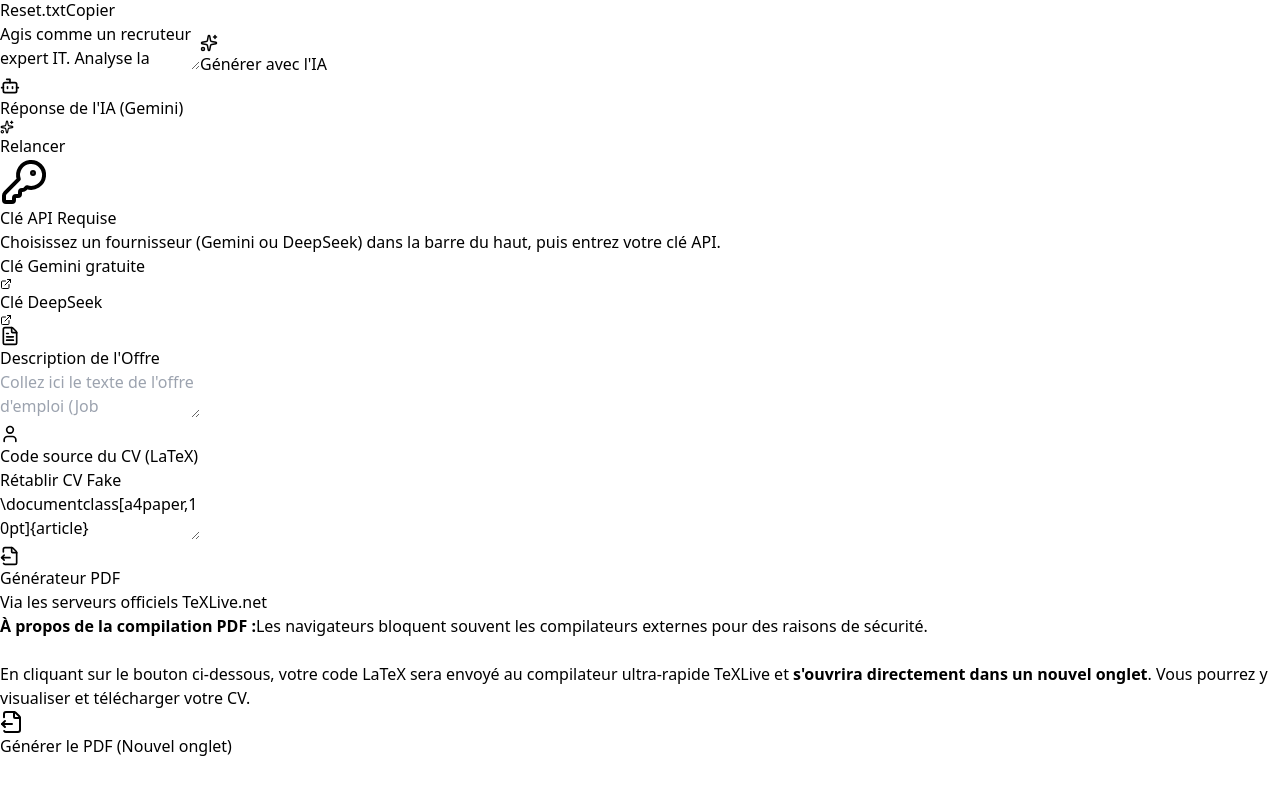
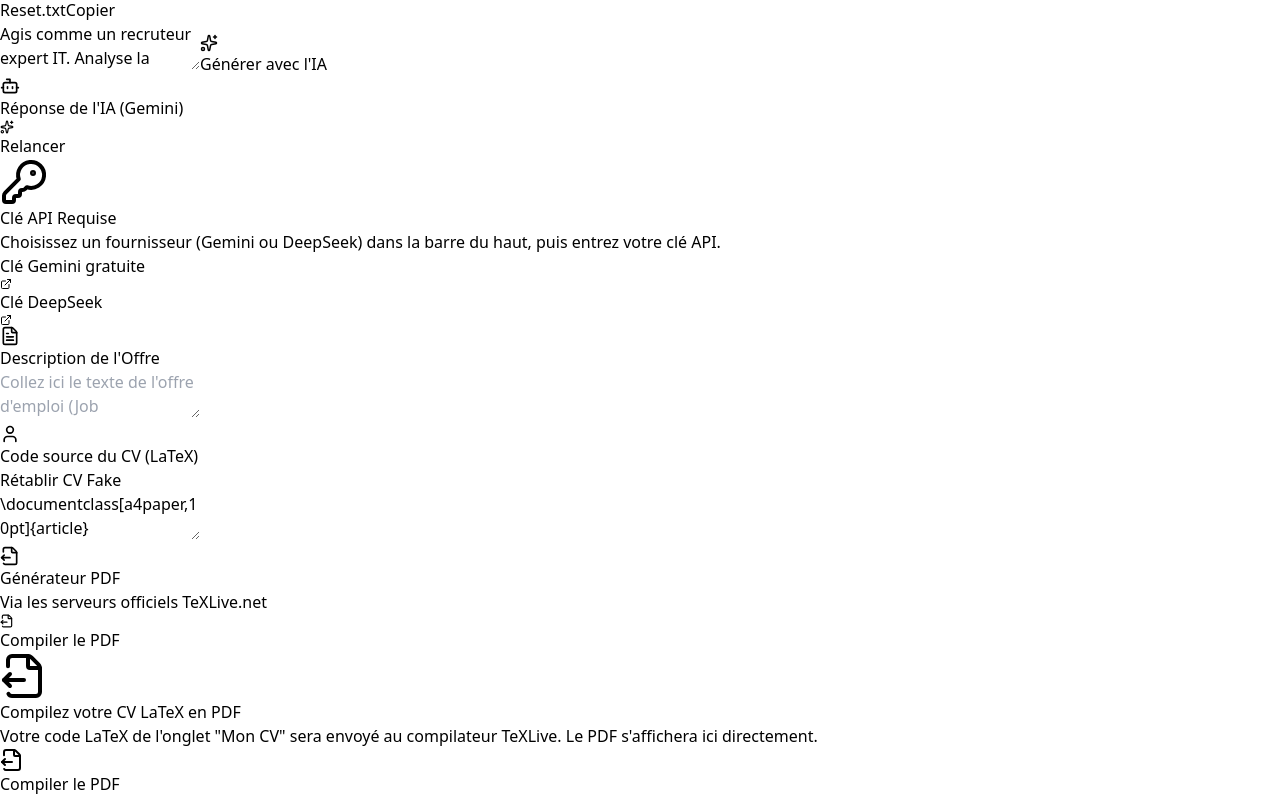
Before and after one commit to azzouzioussama/ultimate-job-tool, a React (Vite) app: page / in a window 1280 px wide. Shown: the part 504-1300 px from the top of the page. Before the commit the page ends 1262 px from the top, so only its background shows below. Built offline with nearby package versions, Linux system fonts and the light colour scheme.

Commit message:
feat: replace external PDF form submission with integrated fetch-based compilation and preview viewer

```diff
--- a/src/App.jsx
+++ b/src/App.jsx
@@ -223,9 +223,10 @@ export default function App() {
   const [aiResponse, setAiResponse] = useState('');
   const [isAiLoading, setIsAiLoading] = useState(false);
 
-  // PDF Form Ref
-  const pdfFormRef = useRef(null);
+  // PDF State
+  const [pdfBlobUrl, setPdfBlobUrl] = useState(null);
   const [isPdfLoading, setIsPdfLoading] = useState(false);
+  const [pdfError, setPdfError] = useState('');
 
   // Handle Template Selection
   useEffect(() => {
@@ -353,14 +354,57 @@ export default function App() {
     }
   };
 
-  // --- PDF Compilation Trigger ---
-  const compilePDF = () => {
-    if (pdfFormRef.current) {
-      setIsPdfLoading(true);
-      pdfFormRef.current.submit();
-      // Hide loader after a short delay since it opens in a new tab
-      setTimeout(() => setIsPdfLoading(false), 2000);
+  // --- PDF Compilation via fetch ---
+  const compilePDF = async () => {
+    setIsPdfLoading(true);
+    setPdfError('');
+    // Revoke old blob URL to free memory
+    if (pdfBlobUrl) URL.revokeObjectURL(pdfBlobUrl);
+    setPdfBlobUrl(null);
+
+    try {
+      const formData = new FormData();
+      formData.append('filecontents[]', cvContent);
+      formData.append('filename[]', 'document.tex');
+      formData.append('engine', 'pdflatex');
+      formData.append('return', 'pdf');
+
+      const response = await fetch('https://texlive.net/cgi-bin/latexcgi', {
+        method: 'POST',
+        body: formData
+      });
+
+      if (!response.ok) {
+        throw new Error(`Erreur serveur (${response.status})`);
+      }
+
+      const contentType = response.headers.get('content-type') || '';
+      const blob = await response.blob();
+
+      if (!contentType.includes('pdf')) {
+        // Server returned an error page (HTML/text) instead of PDF
+        const text = await blob.text();
+        throw new Error('La compilation a échoué. Vérifiez votre code LaTeX.\n\n' + text.slice(0, 500));
+      }
+
+      const url = URL.createObjectURL(blob);
+      setPdfBlobUrl(url);
+      showToast('PDF compilé avec succès !');
+    } catch (error) {
+      setPdfError(error.message);
+      showToast('Erreur de compilation PDF.');
+    } finally {
+      setIsPdfLoading(false);
     }
+  };
+
+  const downloadPDF = () => {
+    if (!pdfBlobUrl) return;
+    const a = document.createElement('a');
+    a.href = pdfBlobUrl;
+    a.download = 'cv_compiled.pdf';
+    a.click();
+    showToast('PDF téléchargé !');
   };
 
   return (
@@ -569,34 +613,70 @@ export default function App() {
                 <h2 className="text-lg font-semibold flex items-center gap-2"><FileOutput size={20} className="text-slate-500" /> Générateur PDF</h2>
                 <p className="text-xs text-slate-500 mt-1">Via les serveurs officiels TeXLive.net</p>
              </div>
+             <div className="flex gap-2">
+               {pdfBlobUrl && (
+                 <button onClick={downloadPDF} className="px-3 py-1.5 text-xs font-medium text-white bg-green-600 rounded-lg hover:bg-green-700 flex items-center gap-2">
+                   <Download size={14} /> Télécharger PDF
+                 </button>
+               )}
+               <button
+                 onClick={compilePDF}
+                 disabled={isPdfLoading}
+                 className="px-3 py-1.5 text-xs font-medium text-white bg-red-600 rounded-lg hover:bg-red-700 disabled:opacity-50 flex items-center gap-2"
+               >
+                 {isPdfLoading ? <Loader2 size={14} className="animate-spin" /> : <FileOutput size={14} />}
+                 {pdfBlobUrl ? 'Recompiler' : 'Compiler le PDF'}
+               </button>
+             </div>
           </div>
 
-          <div className="flex-grow bg-slate-50 flex flex-col items-center justify-center p-6 text-center">
-            {/* Hidden form - Notice target="_blank" to force a new tab! */}
-            <form ref={pdfFormRef} target="_blank" action="https://texlive.net/cgi-bin/latexcgi" method="POST" encType="multipart/form-data" className="hidden">
-              <input type="hidden" name="filecontents[]" value={cvContent} />
-              <input type="hidden" name="filename[]" value="document.tex" />
-              <input type="hidden" name="engine" value="pdflatex" />
-              <input type="hidden" name="return" value="pdf" />
-            </form>
+          <div className="flex-grow bg-slate-50 flex flex-col">
+            {/* Loading State */}
+            {isPdfLoading && (
+              <div className="flex-grow flex flex-col items-center justify-center text-red-600 space-y-3">
+                <Loader2 size={40} className="animate-spin" />
+                <p className="text-sm font-medium animate-pulse">Compilation en cours...</p>
+                <p className="text-xs text-slate-500">Cela peut prendre quelques secondes</p>
+              </div>
+            )}
 
-            <div className="max-w-md space-y-6">
-              <div className="bg-blue-50 text-blue-800 p-5 rounded-xl border border-blue-100 text-sm leading-relaxed text-left">
-                <strong className="block mb-2 font-bold text-blue-900">À propos de la compilation PDF :</strong>
-                Les navigateurs bloquent souvent les compilateurs externes pour des raisons de sécurité.
-                <br/><br/>
-                En cliquant sur le bouton ci-dessous, votre code LaTeX sera envoyé au compilateur ultra-rapide TeXLive et <strong>s'ouvrira directement dans un nouvel onglet</strong>. Vous pourrez y visualiser et télécharger votre CV.
+            {/* Error State */}
+            {pdfError && !isPdfLoading && (
+              <div className="flex-grow flex items-center justify-center p-6">
+                <div className="max-w-lg bg-red-50 text-red-800 p-5 rounded-xl border border-red-200 text-sm">
+                  <strong className="block mb-2 font-bold">❌ Erreur de compilation</strong>
+                  <pre className="text-xs whitespace-pre-wrap font-mono mt-2 max-h-48 overflow-y-auto">{pdfError}</pre>
+                </div>
               </div>
+            )}
 
-              <button
-                onClick={compilePDF}
-                disabled={isPdfLoading}
-                className="w-full py-4 text-base font-bold text-white bg-red-600 rounded-xl hover:bg-red-700 disabled:opacity-50 flex items-center justify-center gap-3 shadow-lg shadow-red-200 transition-all active:scale-[0.98]"
-              >
-                {isPdfLoading ? <Loader2 size={24} className="animate-spin" /> : <FileOutput size={24} />}
-                Générer le PDF (Nouvel onglet)
-              </button>
-            </div>
+            {/* PDF Viewer */}
+            {pdfBlobUrl && !isPdfLoading && (
+              <iframe
+                src={pdfBlobUrl}
+                className="flex-grow w-full border-none"
+                title="PDF Preview"
+              />
+            )}
+
+            {/* Empty State */}
+            {!pdfBlobUrl && !isPdfLoading && !pdfError && (
+              <div className="flex-grow flex flex-col items-center justify-center p-6 text-center">
+                <div className="max-w-md space-y-6">
+                  <FileOutput size={48} className="text-slate-300 mx-auto" />
+                  <div>
+                    <p className="font-semibold text-slate-700">Compilez votre CV LaTeX en PDF</p>
+                    <p className="text-sm text-slate-500 mt-2">Votre code LaTeX de l'onglet "Mon CV" sera envoyé au compilateur TeXLive. Le PDF s'affichera ici directement.</p>
+                  </div>
+                  <button
+                    onClick={compilePDF}
+                    className="w-full py-4 text-base font-bold text-white bg-red-600 rounded-xl hover:bg-red-700 flex items-center justify-center gap-3 shadow-lg shadow-red-200 transition-all active:scale-[0.98]"
+                  >
+                    <FileOutput size={24} /> Compiler le PDF
+                  </button>
+                </div>
+              </div>
+            )}
           </div>
         </div>
 
```
